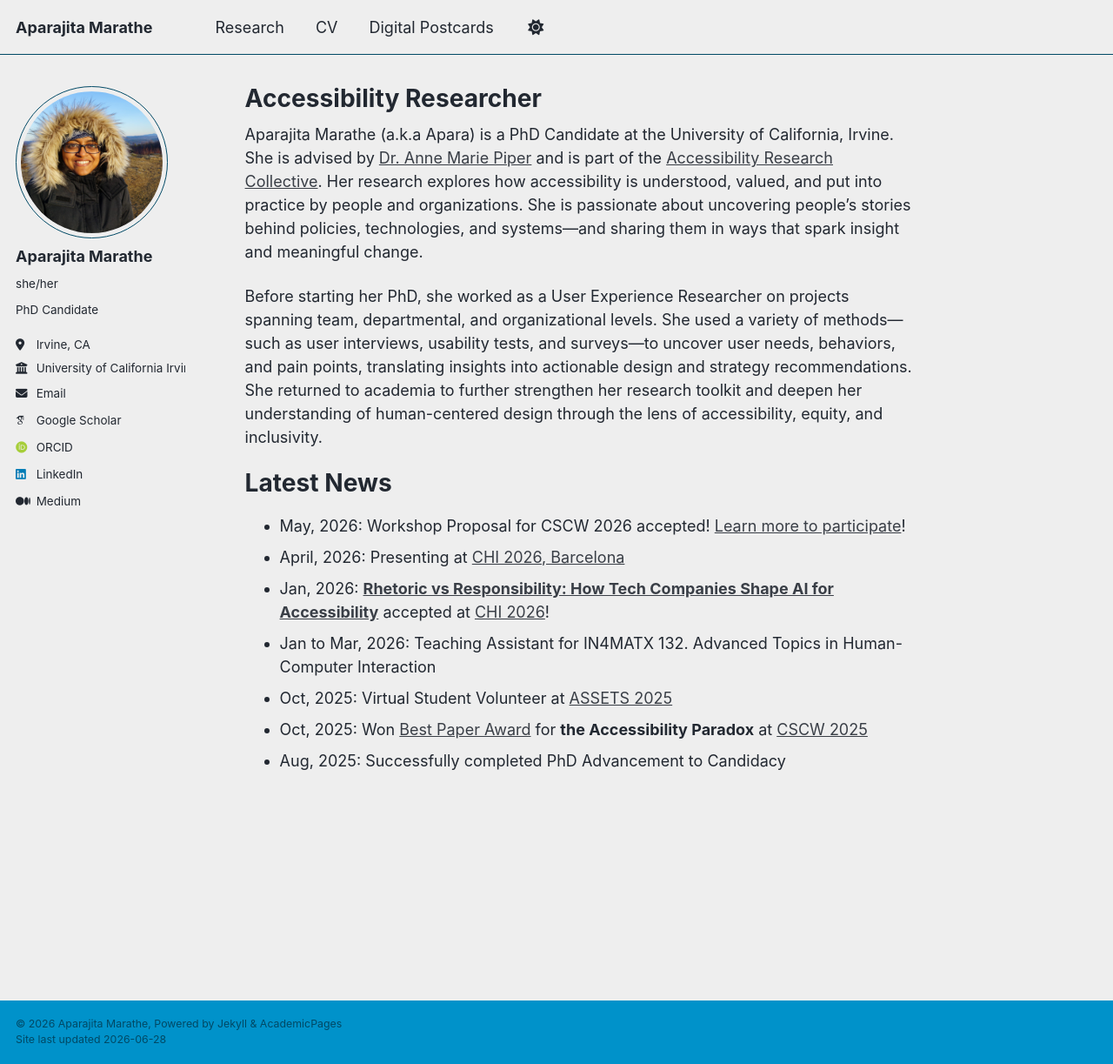
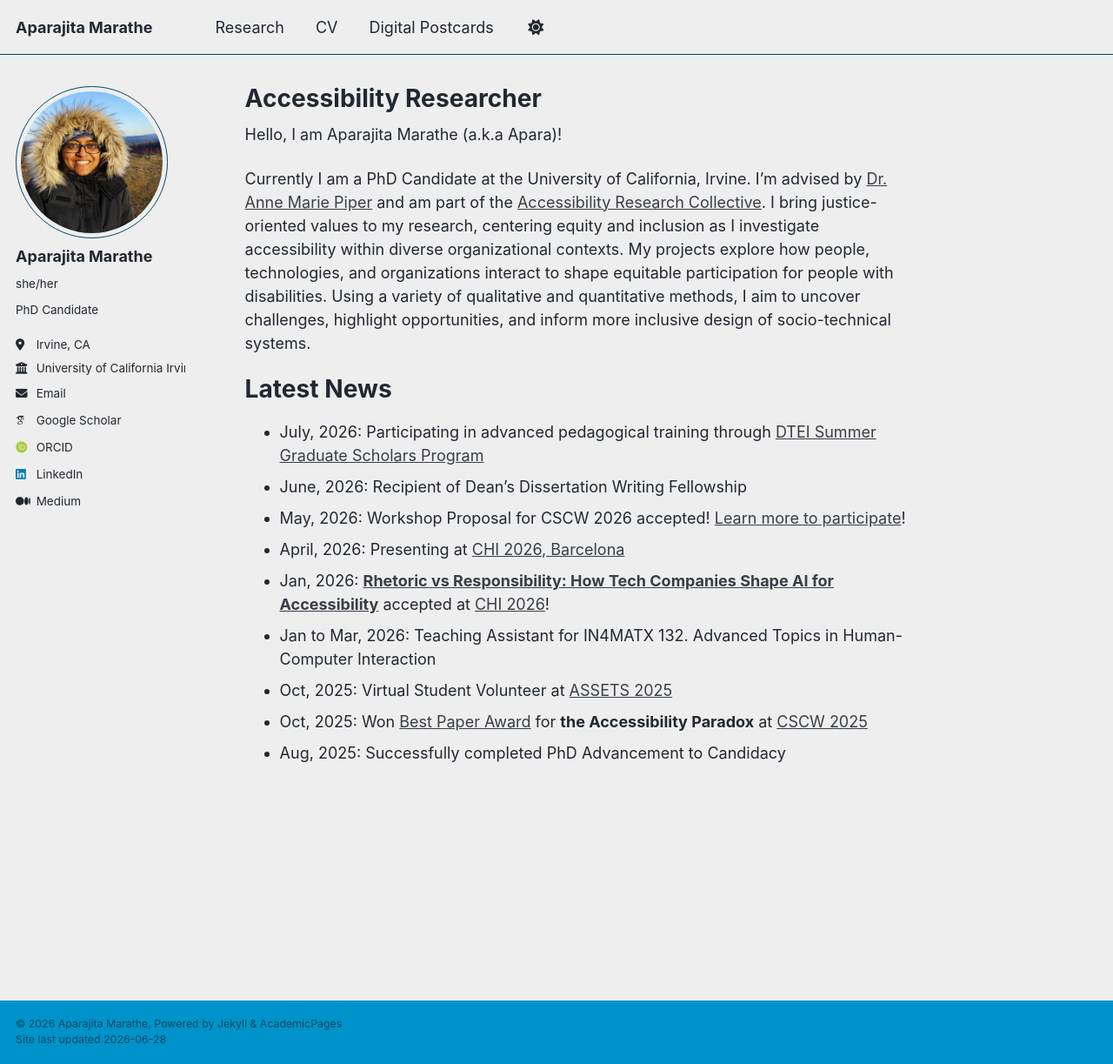
Before and after one commit to aparajitamarathe/aparajitamarathe.github.io, a Jekyll site: the page built from _pages/about.md, in a window 1280 px wide and 1223 px high. Shown: the whole window at 87% size. Built offline with Jekyll 4.4.1, drawn with Linux system fonts in a browser that asks for light colours; some web fonts are replaced.

Commit message:
Revise about page with personal intro and updates
Updated the about section to include a personal introduction and revised research focus. Added latest news items and clarified previous experience.

```diff
--- a/_pages/about.md
+++ b/_pages/about.md
@@ -7,12 +7,14 @@ redirect_from:
   - /about.html
 ---
 
-Aparajita Marathe (a.k.a Apara) is a PhD Candidate at the University of California, Irvine. She is advised by [Dr. Anne Marie Piper](https://ics.uci.edu/~ampiper/) and is part of the [Accessibility Research Collective](https://accessibility.ics.uci.edu). Her research explores how accessibility is understood, valued, and put into practice by people and organizations. She is passionate about uncovering people's stories behind policies, technologies, and systems—and sharing them in ways that spark insight and meaningful change.
+Hello, I am Aparajita Marathe (a.k.a Apara)!
 
-Before starting her PhD, she worked as a User Experience Researcher on projects spanning team, departmental, and organizational levels. She used a variety of methods—such as user interviews, usability tests, and surveys—to uncover user needs, behaviors, and pain points, translating insights into actionable design and strategy recommendations. She returned to academia to further strengthen her research toolkit and deepen her understanding of human-centered design through the lens of accessibility, equity, and inclusivity.
+Currently I am a PhD Candidate at the University of California, Irvine. I'm advised by [Dr. Anne Marie Piper](https://ics.uci.edu/~ampiper/) and am part of the [Accessibility Research Collective](https://accessibility.ics.uci.edu). I bring justice-oriented values to my research, centering equity and inclusion as I investigate accessibility within diverse organizational contexts. My projects explore how people, technologies, and organizations interact to shape equitable participation for people with disabilities. Using a variety of qualitative and quantitative methods, I aim to uncover challenges, highlight opportunities, and inform more inclusive design of socio-technical systems.
 
 Latest News
 ======
+- July, 2026: Participating in advanced pedagogical training through [DTEI Summer Graduate Scholars Program](https://dtei.uci.edu/opportunities/grads-postdocs/dtei-graduate-fellowship/)
+- June, 2026: Recipient of Dean's Dissertation Writing Fellowship
 - May, 2026: Workshop Proposal for CSCW 2026 accepted! [Learn more to participate](https://sites.google.com/uci.edu/workplace-accessibility-cscw26/home)!
 - April, 2026: Presenting at [CHI 2026, Barcelona](https://chi2026.acm.org)
 - Jan, 2026: [**Rhetoric vs Responsibility: How Tech Companies Shape AI for Accessibility**](https://drive.google.com/file/d/1B6F1mVqObJ4DVb7k4TPoRW8g3o5ZYVxr/view?usp=sharing) accepted at [CHI 2026](https://chi2026.acm.org)!
```
